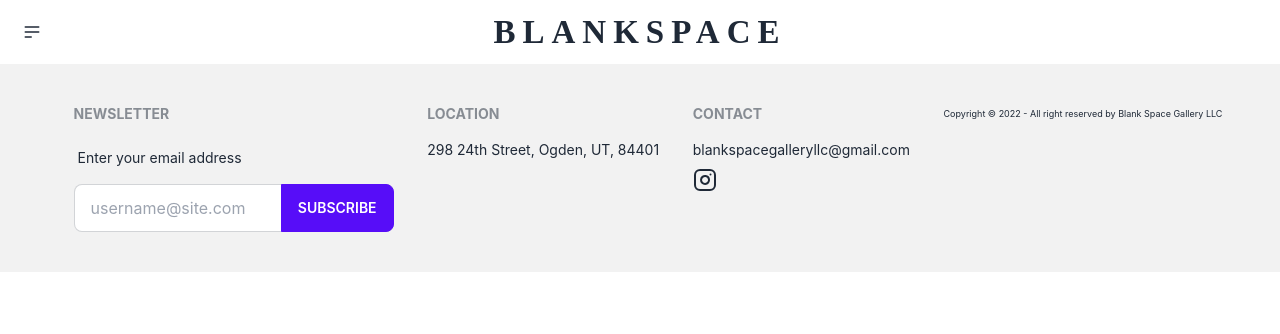
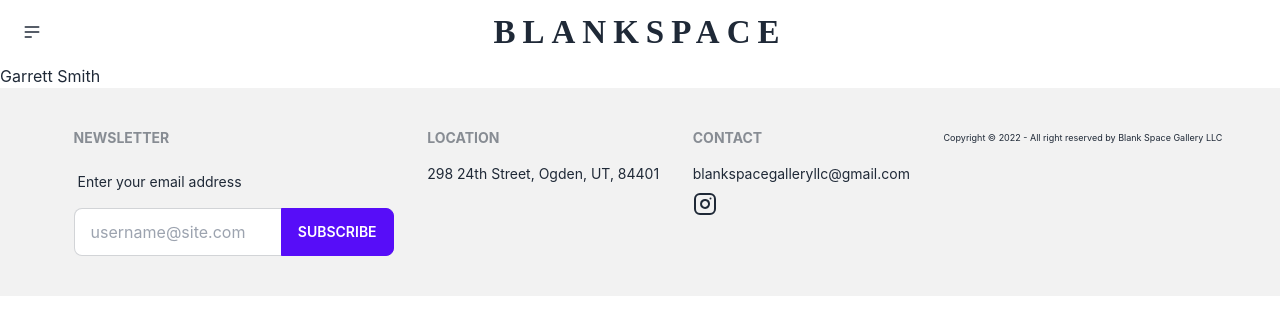
Before and after one commit to vhivestate/blankspacegallery, a React (Create React App) app in the folder client/: page /garrett in a window 1280 px wide. Shown: the top 334 px of the page. Built offline with nearby package versions, Linux system fonts and the light colour scheme.

Commit message:
portfolio pages

```diff
--- a/client/src/App.js
+++ b/client/src/App.js
@@ -1,5 +1,5 @@
 import './App.css';
-import React, {useState} from 'react'
+import React from 'react'
 import Artist from "./pages/Artist"
 import Contact from "./pages/Contact"
 import Guest from "./pages/Guest"
@@ -7,6 +7,8 @@
 import Nav from "./components/Nav"
 import Home from './pages/Home';
 import Footer from './components/Footer';
+import Garrett from './pages/Garrett';
+import David from './pages/David';
 
 import { BrowserRouter as Router, Routes, Route } from 'react-router-dom';
 
@@ -22,6 +24,8 @@
         <Route path="/contact" element={<Contact/>}/>
         <Route path="/guest" element={<Guest/>}/>
         <Route path="/gallery" element={<Gallery/>}/>
+        <Route path="/garrett" element={<Garrett/>}/>
+        <Route path="/david" element={<David/>}/>
       </Routes>
       <Footer/>
     </Router>
--- /dev/null
+++ b/client/src/pages/David.js
@@ -0,0 +1,11 @@
+import React from 'react'
+
+function David() {
+  return (
+    <div>
+        <h1> David Carter</h1>
+    </div>
+  )
+}
+
+export default David
--- /dev/null
+++ b/client/src/pages/Garrett.js
@@ -0,0 +1,11 @@
+import React from 'react'
+
+function Garrett() {
+  return (
+    <div>
+        <h1> Garrett Smith</h1>
+    </div>
+  )
+}
+
+export default Garrett
--- a/client/src/pages/Home.js
+++ b/client/src/pages/Home.js
@@ -2,6 +2,8 @@
 import Garrett from '../assets/avatar.jpg'
 import David from '../assets/avatar2.jpg'
 import ogSlow from '../assets/og-slowdeath.jpg'
+import { Link } from 'react-router-dom';
+
 
 function Home() {
 
@@ -26,7 +28,7 @@
       <div className="card-body">
         <h2 className="card-title">Garrett Smith</h2>
         <div className="card-actions justify-end">
-        <button className="btn btn-primary">View Portfolio</button>
+        <button className="btn btn-primary"><Link to={'/garrett'}>View Portfolio</Link></button>
         </div>
       </div>
     </div>
@@ -39,7 +41,7 @@
     <h2 className="card-title">David Carter</h2>
 
     <div className="card-actions justify-end">
-      <button className="btn btn-primary">View Portfolio</button>
+      <button className="btn btn-primary"><Link to={'/david'}>View Portfolio</Link></button>
       </div>
       </div>
     </div>
```
